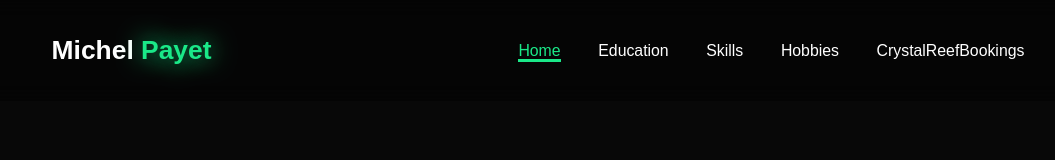
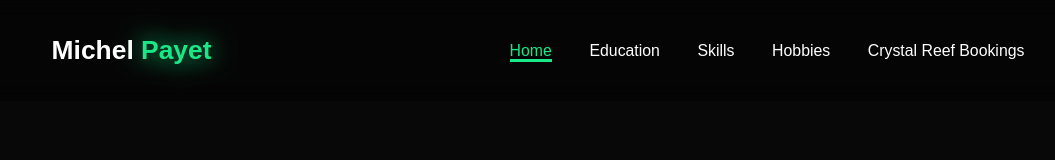
Before and after one commit to Michelpayet/website, a plain HTML site: page index.html in a window 1280 px wide. Shown: the top 160 px of the page, without its empty margins (102-1157 px from the left). Drawn offline with nearby package versions, Linux system fonts and the light colour scheme.

Commit message:
Rename: Coco de Lux → Crystal Reef Bookings

```diff
--- a/index.html
+++ b/index.html
@@ -20,7 +20,11 @@
             <a href="#education">Education</a>
             <a href="#skills">Skills</a>
             <a href="#hobbies">Hobbies</a>
-            <a href="crystalreefbookings.com">CrystalReefBookings</a>
+            <a href="https://crystalreefbookings.com"
+            target="_blank"
+            rel="noopener noreferrer">
+                Crystal Reef Bookings
+            </a>
 
         </nav>
     </header>
```
